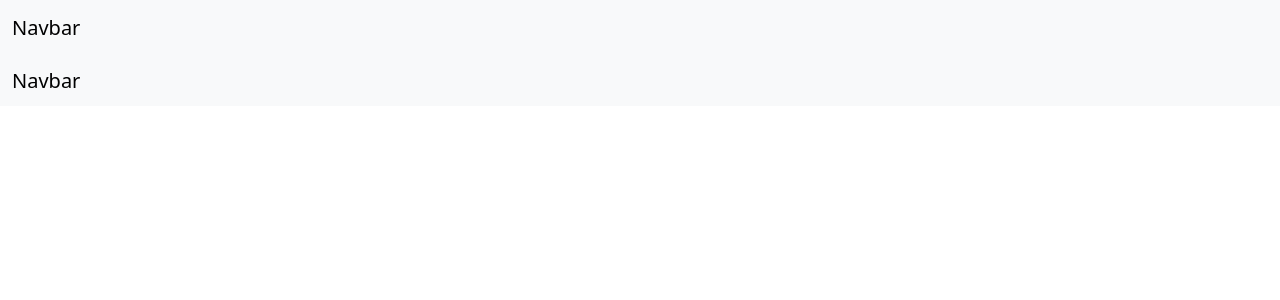
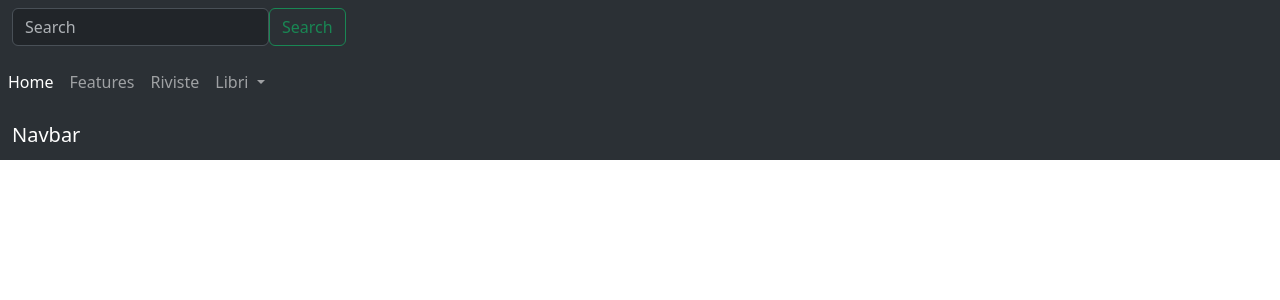
Before and after one commit to pierluigiTrocini/booksWorldWebApp2023, an Angular app in the folder books-world-ng/: page / in a window 1280 px wide. Shown: the top 300 px of the page. Built offline with nearby package versions, Linux system fonts and the light colour scheme.

Commit message:
Creazione component menù-bar

```diff
--- a/books-world-ng/src/app/app.component.html
+++ b/books-world-ng/src/app/app.component.html
@@ -1,13 +1 @@
-<!-- As a link -->
-<nav class="navbar bg-body-tertiary">
-  <div class="container-fluid">
-    <a class="navbar-brand" href="#">Navbar</a>
-  </div>
-</nav>
-
-<!-- As a heading -->
-<nav class="navbar bg-body-tertiary">
-  <div class="container-fluid">
-    <span class="navbar-brand mb-0 h1">Navbar</span>
-  </div>
-</nav>
+<app-menu-bar></app-menu-bar>
--- a/books-world-ng/src/app/app.module.ts
+++ b/books-world-ng/src/app/app.module.ts
@@ -3,10 +3,12 @@ import { BrowserModule } from '@angular/platform-browser';
 
 import { AppRoutingModule } from './app-routing.module';
 import { AppComponent } from './app.component';
+import { MenuBarComponent } from './menu-bar/menu-bar.component';
 
 @NgModule({
   declarations: [
-    AppComponent
+    AppComponent,
+    MenuBarComponent
   ],
   imports: [
     BrowserModule,
--- /dev/null
+++ b/books-world-ng/src/app/menu-bar/menu-bar.component.html
@@ -0,0 +1,41 @@
+
+<nav class="navbar bg-body-tertiary" data-bs-theme="dark">
+    <div class="container-fluid">
+      <form class="d-inline-flex" action="post">
+        <input type="text" class="form-control"  placeholder="Search" aria-label="Search">
+        <button class="btn btn-outline-success" type="submit">Search</button>
+      </form>
+    </div>
+  </nav>
+
+  <nav class="navbar navbar-expand-lg bg-body-tertiary" data-bs-theme="dark">
+    <div class="collapse navbar-collapse" id="navbarNavDropdown">
+      <ul class="navbar-nav">
+        <li class="nav-item">
+          <a class="nav-link active" aria-current="page" href="#">Home</a>
+        </li>
+        <li class="nav-item">
+          <a class="nav-link" href="#">Features</a>
+        </li>
+        <li class="nav-item">
+          <a class="nav-link" href="#">Riviste</a>
+        </li>
+        <li class="nav-item dropdown">
+          <a class="nav-link dropdown-toggle" href="#" role="button" data-bs-toggle="dropdown" aria-expanded="false">
+            Libri
+          </a>
+          <ul class="dropdown-menu">
+            <li><a class="dropdown-item" href="#">Horror</a></li>
+            <li><a class="dropdown-item" href="#">Riviste</a></li>
+            <li><a class="dropdown-item" href="#">Bestseller</a></li>
+          </ul>
+        </li>
+      </ul>
+    </div>
+  </nav>
+
+  <nav class="navbar bg-body-tertiary" data-bs-theme="dark">
+    <div class="container-fluid">
+      <span class="navbar-brand mb-0 h1">Navbar</span>
+    </div>
+  </nav>
```
Also changed, not shown: books-world-ng/src/app/menu-bar/menu-bar.component.ts (added, +10 -0 lines), books-world-ng/src/app/menu-bar/menu-bar.component.css (added), 1 other file (tests, documents, lock files or other folders).
